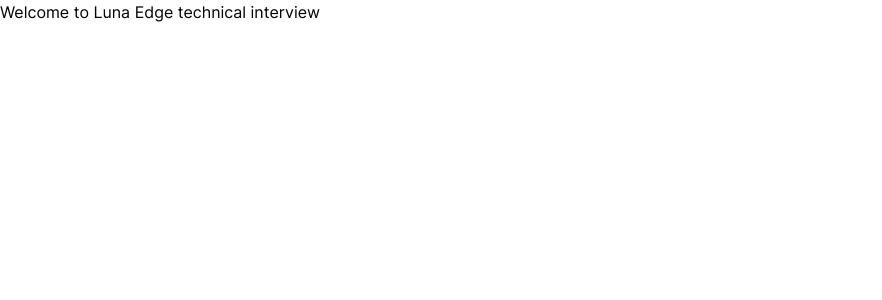
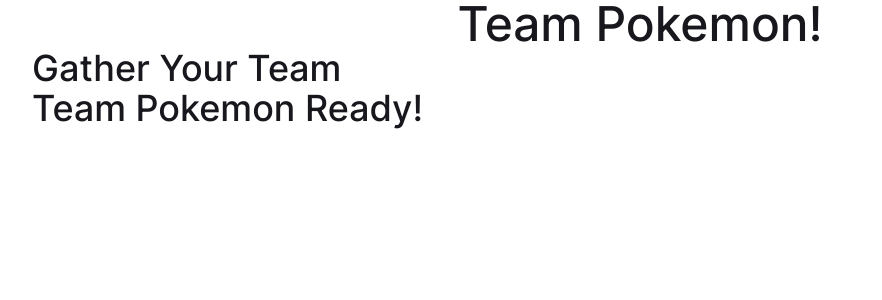
Before and after one commit to yevhen-petrunkin/luna-edge-testtask, a React (Vite) app: page / in a window 1280 px wide. Shown: the top 300 px of the page, without its empty margins (0-882 px from the left). Built offline with nearby package versions, Linux system fonts and the light colour scheme.

Commit message:
add title component

```diff
--- a/src/App.tsx
+++ b/src/App.tsx
@@ -1,8 +1,12 @@
+import { Title } from "./components";
+
 function App() {
   return (
-    <div>
-      <p>Welcome to Luna Edge technical interview</p>
-    </div>
+    <section className="container">
+      <Title text="Team Pokemon!" variant="h1" className="text-center" />
+      <Title text="Gather Your Team" />
+      <Title text="Team Pokemon Ready!" />
+    </section>
   );
 }
 
--- /dev/null
+++ b/src/components/lowerLevel/Title/Title.props.ts
@@ -0,0 +1,7 @@
+interface ITitleProps {
+  text: string;
+  variant?: "h1" | "h2" | undefined;
+  className?: string | undefined;
+}
+
+export default ITitleProps;
--- /dev/null
+++ b/src/components/lowerLevel/Title/Title.tsx
@@ -0,0 +1,37 @@
+import cn from "classnames";
+
+import ITitleProps from "./Title.props";
+
+const Title: React.FC<ITitleProps> = ({ text, variant = "h2", className }) => {
+  return (
+    <>
+      {variant === "h1" ? (
+        <h1
+          className={cn(
+            "text-2xl base:text-3xl lg:text-4xl xl:text-5xl font-medium",
+            className
+          )}
+        >
+          {text}
+        </h1>
+      ) : (
+        ""
+      )}
+
+      {variant === "h2" ? (
+        <h2
+          className={cn(
+            "text-xl base:text-2xl lg:text-3xl xl:text-4xl font-medium ",
+            className
+          )}
+        >
+          {text}
+        </h2>
+      ) : (
+        ""
+      )}
+    </>
+  );
+};
+
+export default Title;
--- a/src/index.css
+++ b/src/index.css
@@ -24,3 +24,7 @@
     font-family: inter_f, sans-serif;
   }
 }
+
+body {
+  @apply text-primary;
+}
```
Also changed, not shown: src/components/index.ts (+7 -0 lines), 2 other files (tests, documents, lock files or other folders).
